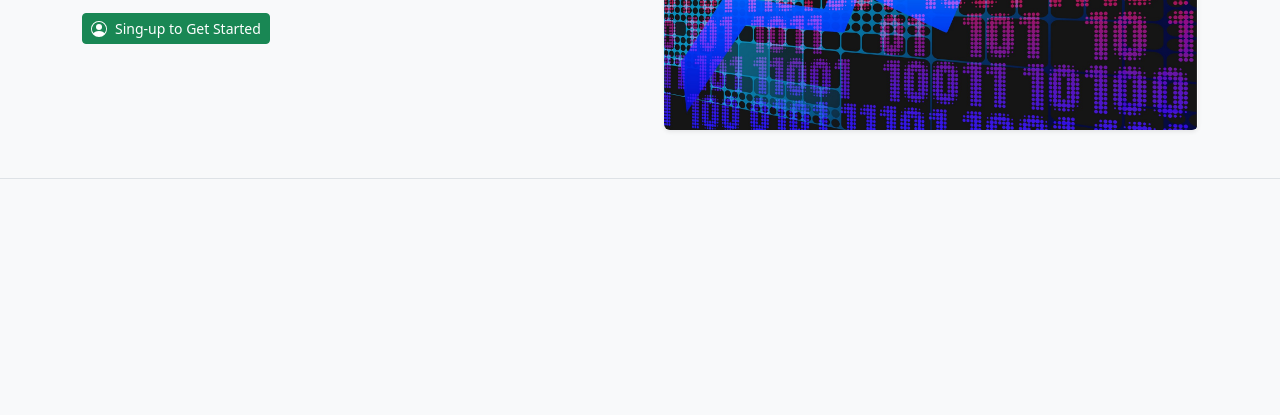
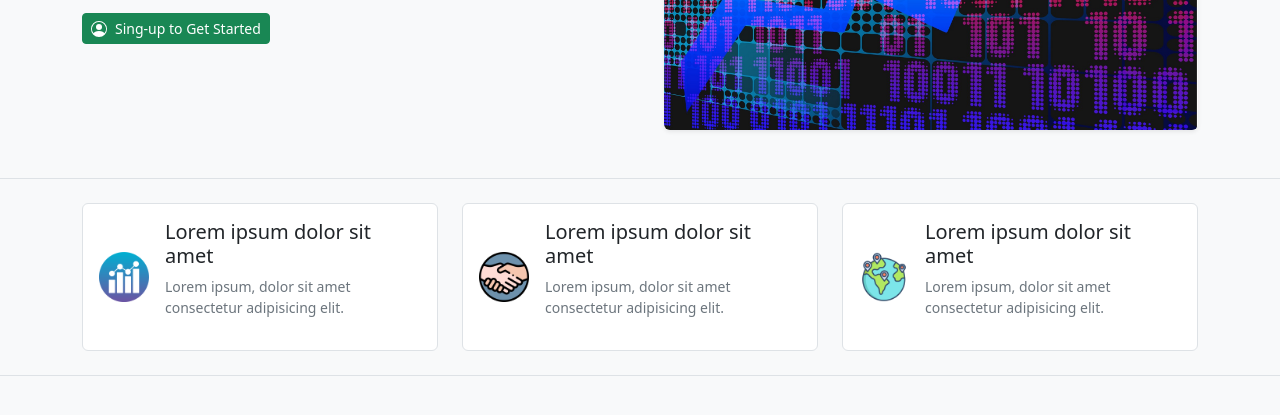
Before and after one commit to Caio-GBrayner/professional-website-project, a plain HTML site: page index.html in a window 1280 px wide. Shown: the part 315-730 px from the top of the page. Drawn offline with nearby package versions, Linux system fonts and the light colour scheme.

Commit message:
Site features Set, icons, css -> feature-item img

```diff
--- a/css/style.css
+++ b/css/style.css
@@ -5,3 +5,7 @@
     width: 100%;
     height: auto;
 }
+.feature-item img{
+    width: 50px;
+    height: auto;
+}
--- a/index.html
+++ b/index.html
@@ -93,6 +93,46 @@
     </div>
 </header>
 
+<section class="site-features py-4 border-bottom">
+    <div class="container">
+        <div class="row">
+            <div class="col-md-4">
+                <div class="feature-item d-flex align-items-center bg-white p-3 border rounded mb-md-0 mb-3">
+                    <div class="flex-shrink-0">
+                        <img src="icon/chart.png" alt="chart" class="img-fluid">
+                    </div>
+                    <div class="felx-grow-1 ms-3">
+                        <h3 class="fs-5">Lorem ipsum dolor sit amet</h3>
+                        <p class="small text-secondary">Lorem ipsum, dolor sit amet consectetur adipisicing elit.</p>
+                    </div>
+                </div>
+            </div>
+            <div class="col-md-4">
+                <div class="feature-item d-flex align-items-center bg-white p-3 border rounded mb-md-0 mb-3">
+                    <div class="flex-shrink-0">
+                        <img src="icon/agreement.png" alt="agreement" class="img-fluid">
+                    </div>
+                    <div class="felx-grow-1 ms-3">
+                        <h3 class="fs-5">Lorem ipsum dolor sit amet</h3>
+                        <p class="small text-secondary">Lorem ipsum, dolor sit amet consectetur adipisicing elit.</p>
+                    </div>
+                </div>
+            </div>
+            <div class="col-md-4">
+                <div class="feature-item d-flex align-items-center bg-white p-3 border rounded mb-md-0 mb-3">
+                    <div class="flex-shrink-0">
+                        <img src="icon/coronavirus.png" alt="erth" class="img-fluid">
+                    </div>
+                    <div class="felx-grow-1 ms-3">
+                        <h3 class="fs-5">Lorem ipsum dolor sit amet</h3>
+                        <p class="small text-secondary">Lorem ipsum, dolor sit amet consectetur adipisicing elit.</p>
+                    </div>
+                </div>
+            </div>
+        </div>
+    </div>
+</section>
+
 <script src="https://cdn.jsdelivr.net/npm/bootstrap@5.3.3/dist/js/bootstrap.bundle.min.js"></script>
 </body>
 </html>
```
Also changed, not shown: icon/agreement.png (added), icon/chart.png (added), icon/coronavirus.png (added).
